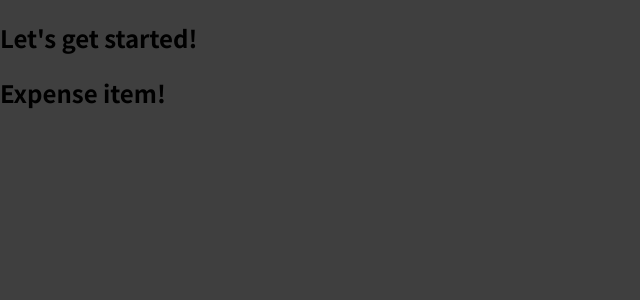
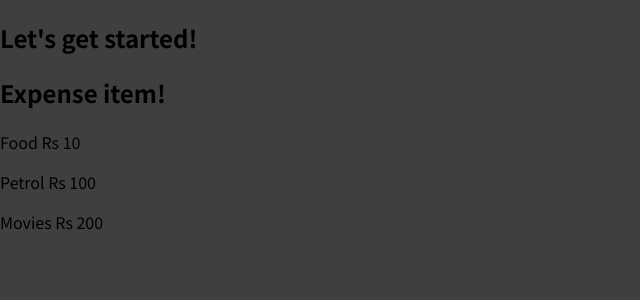
Before and after one commit to AmruthjithSunil/reactExpense, a JavaScript app: page / in a window 1280 px wide. Shown: the top 300 px of the page, without its empty margins (0-640 px from the left). Built offline with nearby package versions, Linux system fonts and the light colour scheme.

Commit message:
Starting react task 7

```diff
--- a/src/App.js
+++ b/src/App.js
@@ -5,6 +5,9 @@ function App() {
     <div>
       <h2>Let's get started!</h2>
       <ExpenseItem />
+      <p>Food Rs 10</p>
+      <p>Petrol Rs 100</p>
+      <p>Movies Rs 200</p>
     </div>
   );
 }
```
